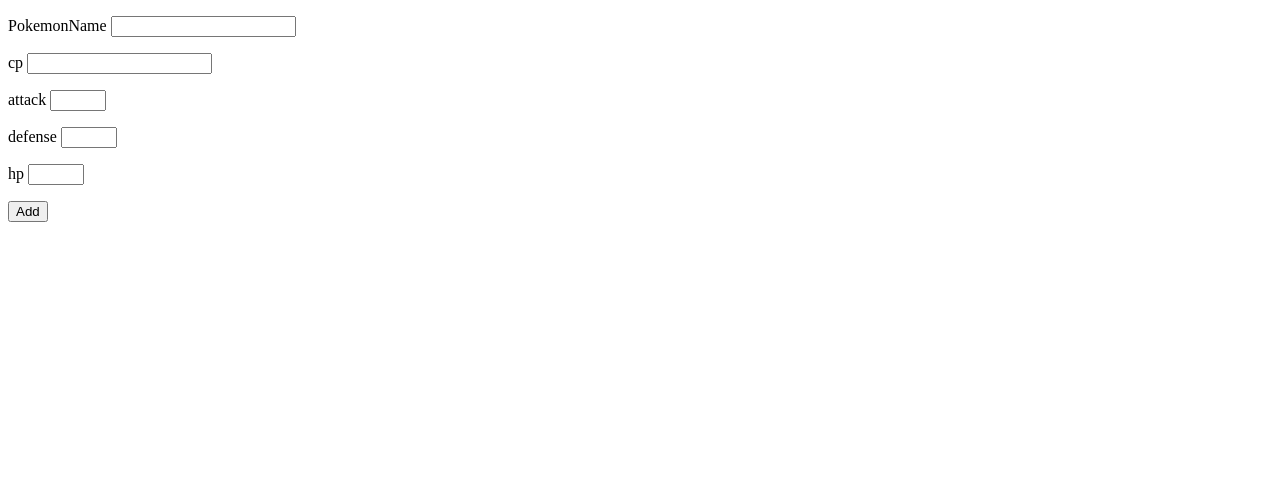
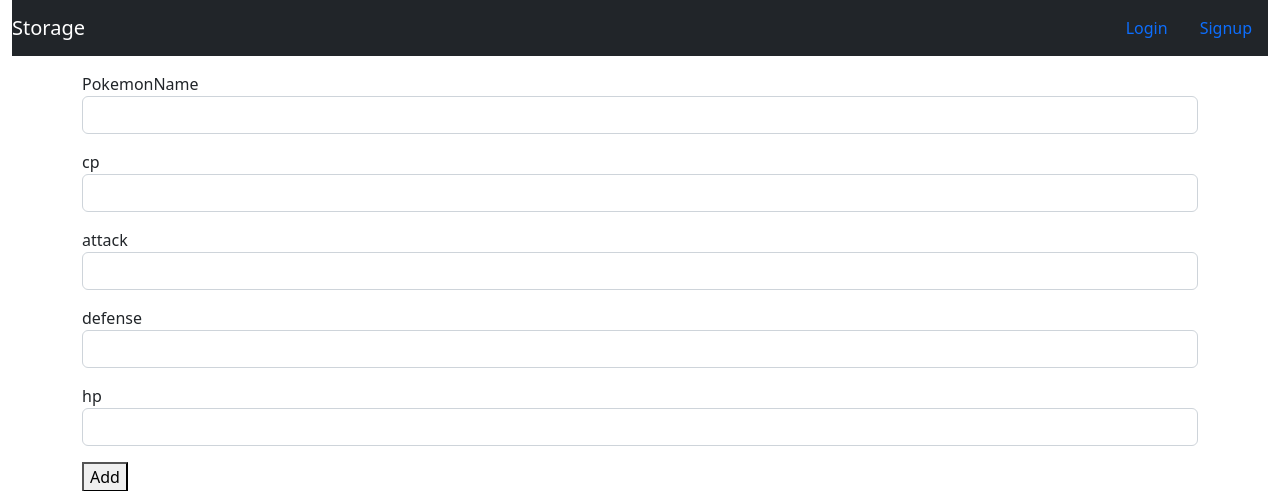
Before and after one commit to pun-intended/Simple-Library, a Flask app: page /user/pokemon/add in a window 1280 px wide. Shown: the top 491 px of the page. Run offline with Flask 3, Linux system fonts and the light colour scheme.

Commit message:
Fix navbar

```diff
--- a/capstone1/templates/base.html
+++ b/capstone1/templates/base.html
@@ -3,9 +3,37 @@
 <head>
     <meta charset="UTF-8">
     <meta name="viewport" content="width=device-width, initial-scale=1.0">
+    <link rel="stylesheet" href="https://cdn.jsdelivr.net/npm/bootstrap@5.2.3/dist/css/bootstrap.min.css">
     <title>{% block title %}{% endblock %}</title>
 </head>
 <body>
+    <div class="container-fluid">
+        <nav class="navbar navbar-dark bg-dark">
+        <a class="navbar-brand">Storage</a>
+    {% if not g.user %}
+    <ul class="nav">
+        <li class="nav-item">
+            <a class="nav-link" href="/login">Login</a>
+        </li>
+        <li class="nav-item">
+            <a class="nav-link" href="/signup">Signup</a>
+        </li>
+    </ul>
+    {% else %}
+    <ul class="nav">
+        <li class="nav-item">
+            <a href="/user/pokemon" class="nav-link">My Page</a>
+        </li>
+        <li class="nav-item">
+            <a href="/pokemon" class="nav-link">All Pokemon</a>
+        </li>
+        <li class="nav-item">
+            <a class="nav-link" href="/logout">Logout</a>
+        </li>
+    </ul>
+    {% endif %}
+        </nav>
+    </div>
     {% if messages %}
     <ul class="flashes">
     {% for message in messages %}
```
